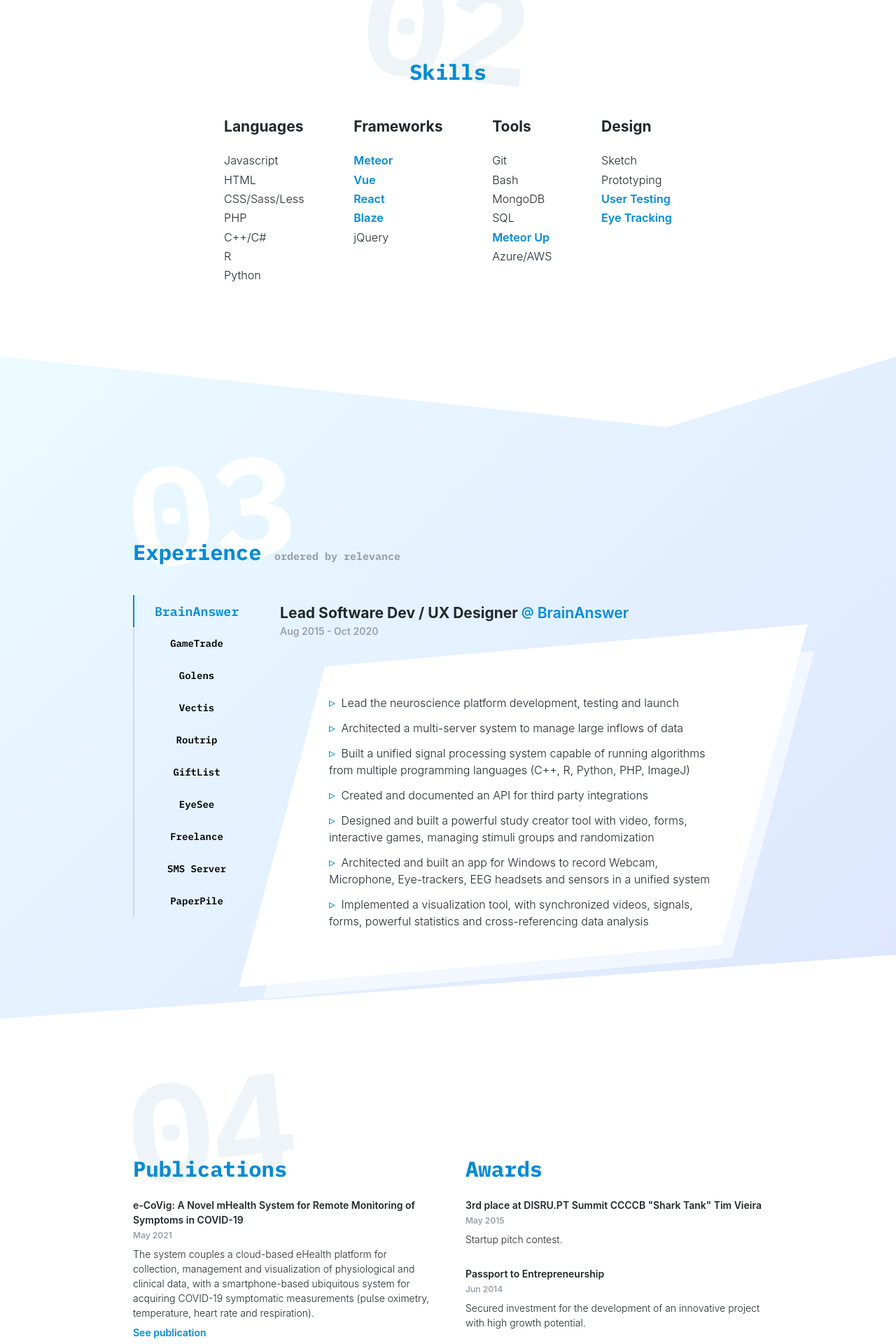
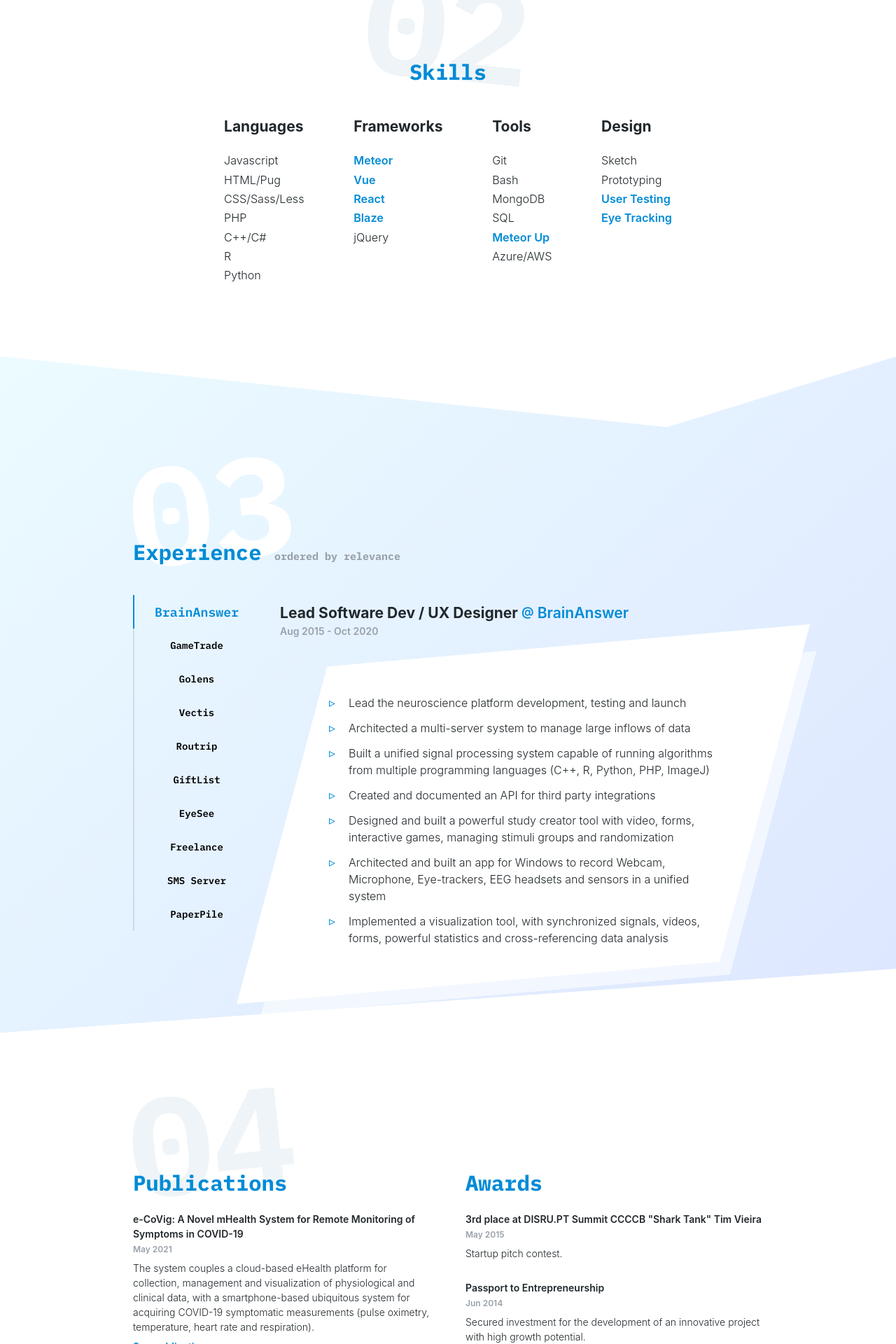
Before and after one commit to luismarques-io/luismarques-io.github.io, a Jekyll site: the page built from index.markdown, in a window 1280 px wide. Shown: the part 1768-3688 px from the top of the page at 70% size. Built offline with Jekyll 4.4.1, drawn with Linux system fonts in a browser that asks for light colours; nearby versions of some CDN libraries; some web fonts are replaced.

Commit message:
updated skills and experience content

```diff
--- a/_data/skills.yml
+++ b/_data/skills.yml
@@ -1,6 +1,6 @@
 languages:
   - name: Javascript
-  - name: HTML
+  - name: HTML/Pug
   - name: CSS/Sass/Less
   - name: PHP
   - name: C++/C#
--- a/_includes/experience.html
+++ b/_includes/experience.html
@@ -39,8 +39,7 @@
             <div class="job__description">
                 <ul>
                     {% for description in item.description %}
-                    <!-- <li><span class="job__description__bullet">▶</span> {{description}}</li> -->
-                    <li><span class="job__description__bullet">▹</span> {{description}}</li>
+                    <li>{{description}}</li>
                     {% endfor %}
                 </ul>
             </div>
--- a/_sass/partials/_experience.scss
+++ b/_sass/partials/_experience.scss
@@ -23,7 +23,7 @@
 	background: transparent;
 	border: none;
 	border-radius: 0;
-	padding: 14px 28px;
+	padding: 15px 28px;
 	// width: 100%;
 	width: 180px;
 	border-left: 2px solid rgba(0, 0, 0, 0.1);
@@ -96,17 +96,34 @@
 }
 
 .job__content .job__description li {
+    padding-left: 28px;
+    //font-size: var(--fz-sm);
 	opacity: 0;
 	transition: 0.3s all;
 	transform: translate(-8px, 0);
 }
 
-.job__description__bullet {
-    padding: 0 4px 0 0;
+.job__content .job__description li::before {
+    position: absolute;
+    left: 0px;
     color: var(--blue);
+
+    // top: 1px;
+    // content: "▶";
+    // font-size: 14px;
+
+    //top: -4px;
+    top: -2px;
+    content: "▹";
     font-size: 18px;
-    line-height: 18px;
 }
+
+// .job__description__bullet {
+//     padding: 0 4px 0 0;
+//     color: var(--blue);
+//     font-size: 18px;
+//     line-height: 18px;
+// }
 
 .job__content.active .job__description li {
 	opacity: 1;
```
Also changed, not shown: _data/experience.yml (+18 -43 lines).
